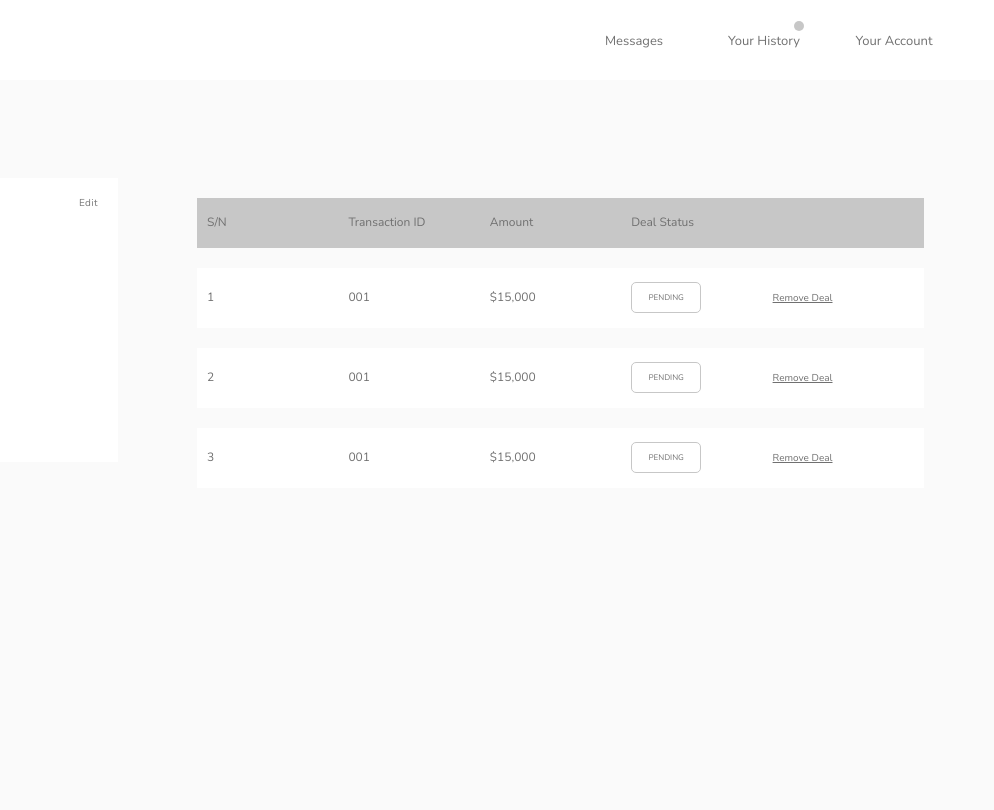
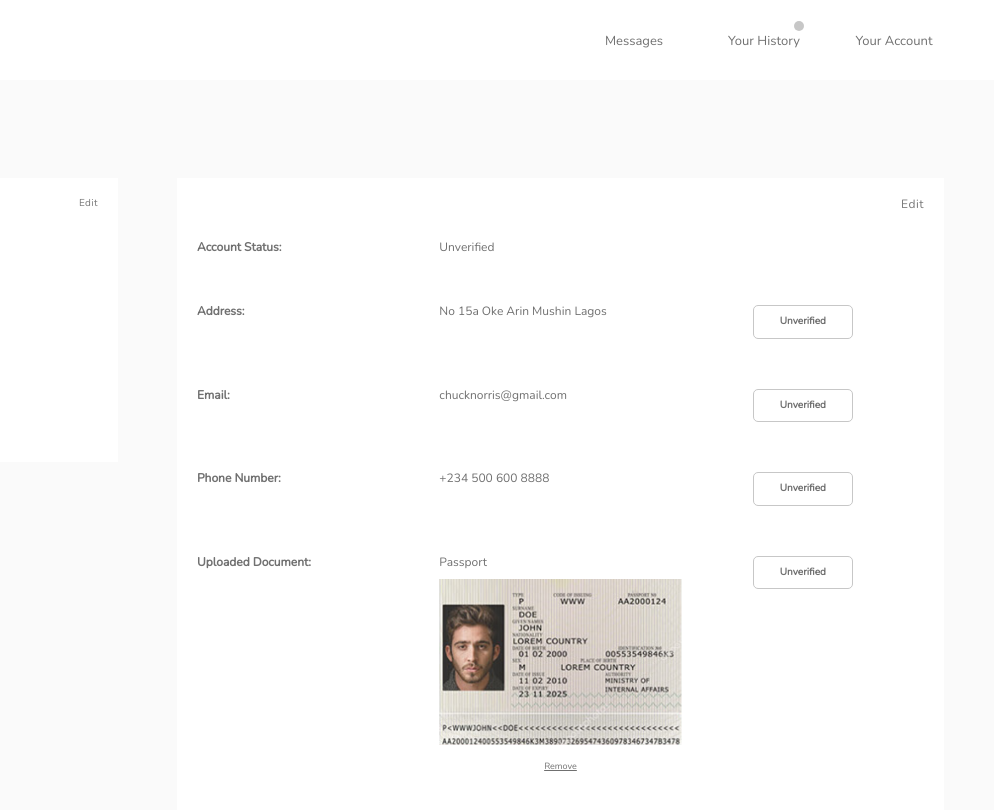
Before and after one commit to slimudoh/demo-xchange, a website: page public/account.html in a window 1280 px wide. Shown: the full height of the page, 286-1280 px from the left. Drawn offline with nearby package versions, Linux system fonts and the light colour scheme; files whose address does not match are found by name.

Commit message:
updated account

```diff
--- a/public/history.html
+++ b/public/account.html
@@ -79,54 +79,76 @@
           </div>
         </div>
 
-        <div class="history-container">
-          <div class="history-container__header">
-            <div>S/N</div>
-            <div>Transaction ID</div>
-            <div>Amount</div>
-            <div>Deal Status</div>
-            <div></div>
-          </div>
-          <div class="history-container__body">
+        <div class="account-container">
+          <p>Edit</p>
+          <div class="account-container__table">
             <div>
-              <div>1</div>
-              <div>001</div>
-              <div>$15,000</div>
+              <div>Account Status:</div>
               <div>
-                <div>
-                  PENDING
-                </div>
+                <span>
+                  Unverified
+                </span>
               </div>
-              <div>
-                <span>Remove Deal</span>
-              </div>
+              <div></div>
             </div>
 
             <div>
-              <div>2</div>
-              <div>001</div>
-              <div>$15,000</div>
+              <div>Address:</div>
+              <div>
+                <span>
+                  No 15a Oke Arin Mushin Lagos
+                </span>
+              </div>
               <div>
                 <div>
-                  PENDING
+                  Unverified
                 </div>
               </div>
+            </div>
+            <div>
+              <div>Email:</div>
               <div>
-                <span>Remove Deal</span>
+                <span>
+                  chucknorris@gmail.com
+                </span>
+              </div>
+              <div>
+                <div>
+                  <div>
+                    Unverified
+                  </div>
+                </div>
               </div>
             </div>
-
             <div>
-              <div>3</div>
-              <div>001</div>
-              <div>$15,000</div>
+              <div>Phone Number:</div>
+              <div>
+                <span>
+                  +234 500 600 8888
+                </span>
+              </div>
               <div>
                 <div>
-                  PENDING
+                  Unverified
                 </div>
               </div>
+            </div>
+            <div>
+              <div>Uploaded Document:</div>
               <div>
-                <span>Remove Deal</span>
+                <span>
+                  Passport
+                </span>
+                <p>
+                  <img src="./assets/img/passport.png" alt="passport" />
+                  <br><br>
+                  <span>Remove</span>
+                </p>
+              </div>
+              <div>
+                <div>
+                  Unverified
+                </div>
               </div>
             </div>
           </div>
--- a/src/less/app.less
+++ b/src/less/app.less
@@ -1360,12 +1360,81 @@
 
     }
 
+    >.account-container {
+      width: 65%;
+      background-color: #fff;
+      padding: 20px;
+
+      >p {
+        text-align: right;
+        letter-spacing: 0.54px;
+        color: #777777;
+        font-size: 12px;
+      }
+
+      >div {
+        >div {
+          display: flex;
+          flex-direction: row;
+          flex-wrap: nowrap;
+          align-items: flex-start;
+          justify-content: center;
+          align-content: center;
+          padding: 20px 0;
+          margin: 10px 0;
+
+          >div {
+            width: 33.3333333%;
+            text-align: left;
+            letter-spacing: 0;
+            color: #707070;
+            font-size: 12px;
+            font-weight: 600;
+
+            >span {
+              text-align: left;
+              letter-spacing: 0;
+              color: #707070;
+              font-size: 12px;
+              font-weight: normal;
+            }
+
+            > p {
+              margin-top: 10px;
+              text-align: center;
+
+              > span {
+                font-size: 9px;
+                font-weight: normal;
+                text-decoration: underline;
+              }
+            }
+
+            >div {
+              background: #FFFFFF;
+              border: 1px solid #C7C7C7;
+              border-radius: 5px;
+              padding: 10px 0;
+              text-align: center;
+              font-size: 10px;
+letter-spacing: 0;
+color: #707070;
+width: 100px;
+margin: auto;
+            }
+
+          }
+        }
+      }
+
+    }
+
     >.historybox {
       width: 30%;
       background-color: #fff;
       padding: 20px;
 
-> p {
+      >p {
         letter-spacing: 0.42px;
         color: #777777;
         font-size: 10px;
@@ -1402,7 +1471,7 @@
           cursor: pointer;
 
 
-          > input {
+          >input {
             position: absolute;
             top: 0;
             left: 0;
```
Also changed, not shown: public/assets/css/app.css, public/assets/img/passport.png (added).
